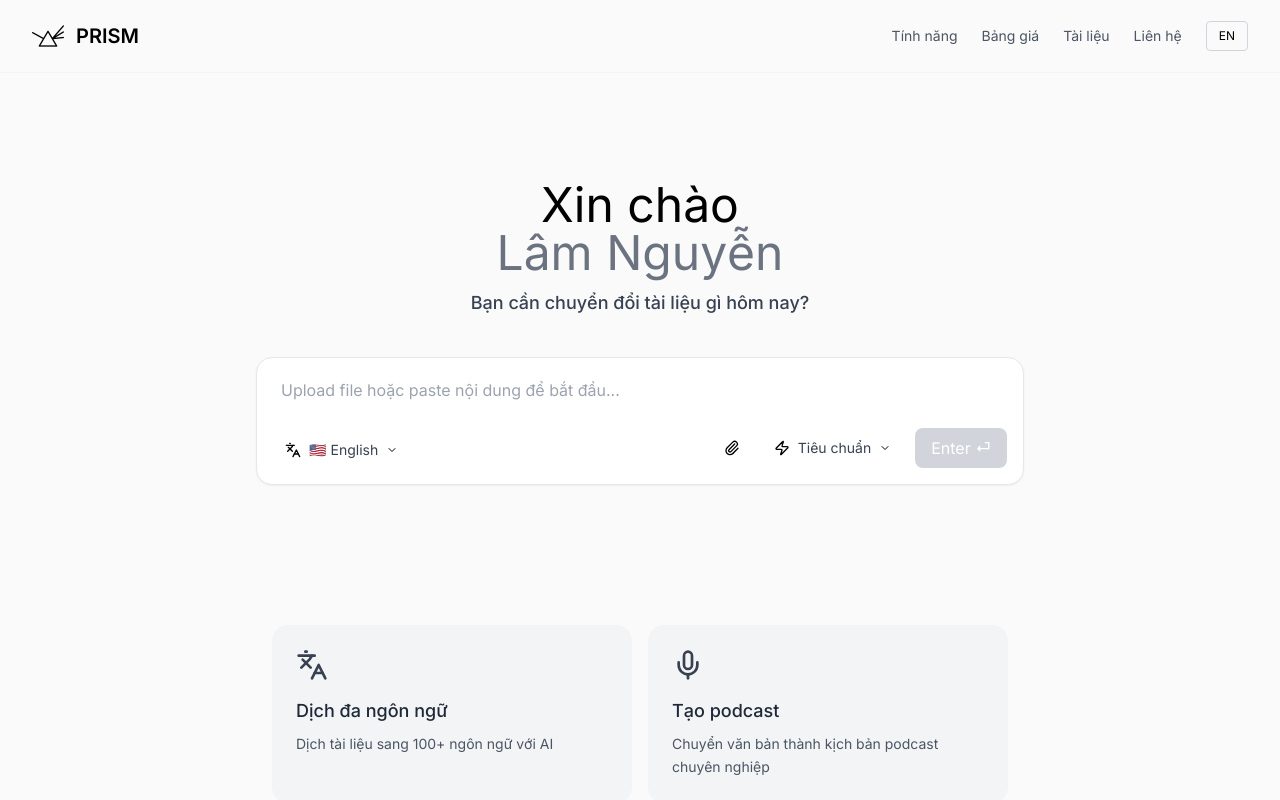
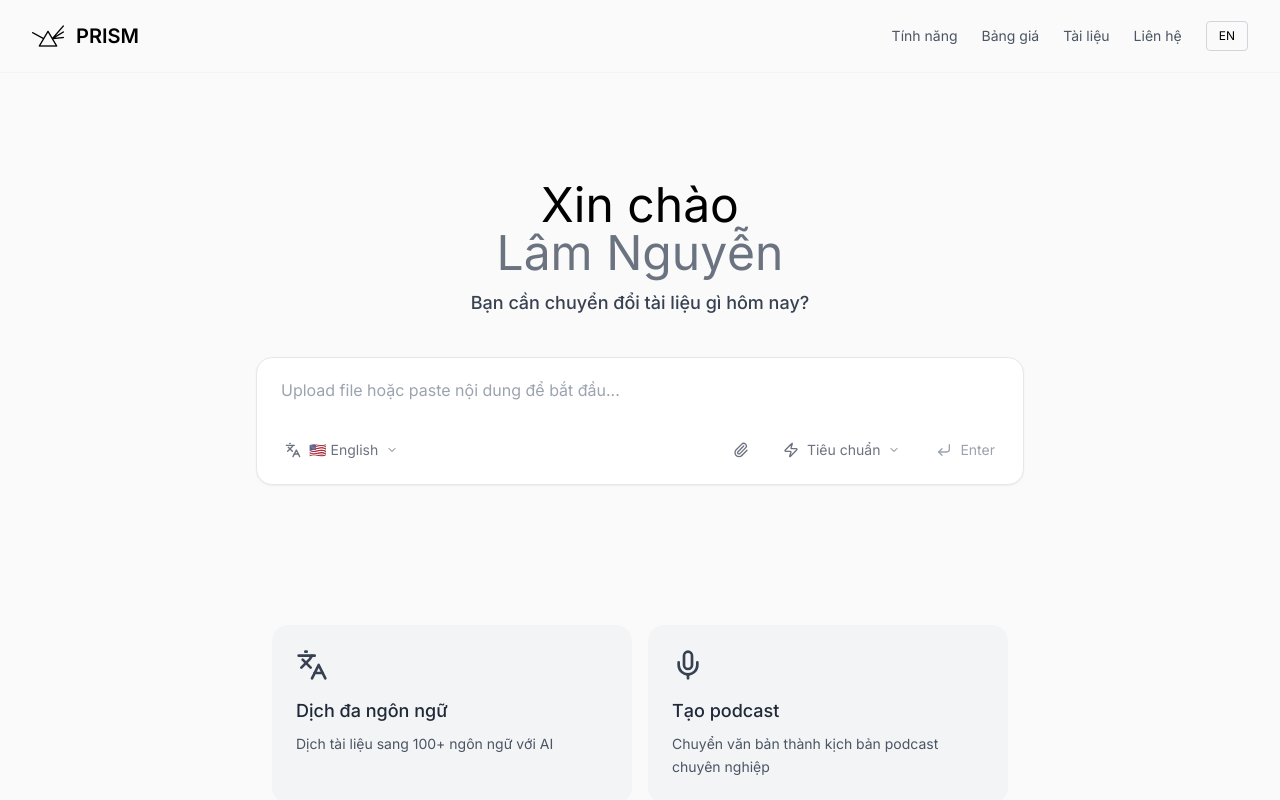
Before and after one commit to nclamvn/prism-landing, a Next.js app: page / in a window 1280 px wide. Shown: the top 800 px of the page. Built offline with nearby package versions, Linux system fonts and the light colour scheme.

Commit message:
Perfect UI consistency - unified gray tone for all controls

```diff
--- a/components/sections/Hero.tsx
+++ b/components/sections/Hero.tsx
@@ -1,6 +1,6 @@
 "use client";
 
-import { Paperclip, Zap, Sparkles, ChevronDown, Loader2, Languages } from 'lucide-react';
+import { Paperclip, Zap, Sparkles, ChevronDown, Loader2, Languages, CornerDownLeft } from 'lucide-react';
 import { useState } from 'react';
 import { translateText } from '@/lib/api';
 
@@ -107,7 +107,7 @@ export default function Hero({ isEnglish }: { isEnglish: boolean }) {
             onChange={(e) => setInputText(e.target.value)}
             onKeyPress={handleKeyPress}
             placeholder={t.placeholder}
-            className="w-full px-6 py-5 pr-80 text-base bg-transparent resize-none
+            className="w-full px-6 py-5 pr-64 text-base bg-transparent resize-none
                      focus:outline-none min-h-[120px] rounded-2xl"
             rows={3}
             disabled={isTranslating}
@@ -118,16 +118,16 @@ export default function Hero({ isEnglish }: { isEnglish: boolean }) {
             <div className="relative">
               <button
                 onClick={() => setShowLanguageDropdown(!showLanguageDropdown)}
-                className="flex items-center space-x-2 px-3 py-2 text-sm text-gray-700
+                className="flex items-center space-x-2 px-3 py-2 text-sm text-gray-500
                          hover:bg-gray-100 rounded-lg transition-colors"
                 disabled={isTranslating}
               >
-                <Languages className="w-4 h-4 text-black" />
+                <Languages className="w-4 h-4 text-gray-500" />
                 <span className="flex items-center space-x-1">
                   <span>{selectedLang?.flag}</span>
                   <span className="hidden sm:inline">{selectedLang?.name}</span>
                 </span>
-                <ChevronDown className="w-3 h-3 text-black" />
+                <ChevronDown className="w-3 h-3 text-gray-500" />
               </button>
 
               {showLanguageDropdown && (
@@ -158,22 +158,22 @@ export default function Hero({ isEnglish }: { isEnglish: boolean }) {
               className="p-2.5 hover:bg-gray-100 rounded-lg transition-colors"
               disabled={isTranslating}
             >
-              <Paperclip className="w-4 h-4 text-black" />
+              <Paperclip className="w-4 h-4 text-gray-500" />
             </button>
 
             <div className="relative">
               <button
                 onClick={() => setShowModelDropdown(!showModelDropdown)}
-                className="flex items-center space-x-2 px-3 py-2 text-sm text-gray-700
+                className="flex items-center space-x-2 px-3 py-2 text-sm text-gray-500
                          hover:bg-gray-100 rounded-lg transition-colors"
                 disabled={isTranslating}
               >
                 {selectedModel === 'standard' ?
-                  <Zap className="w-4 h-4 text-black" strokeWidth={2} /> :
-                  <Sparkles className="w-4 h-4 text-black" strokeWidth={2} />
+                  <Zap className="w-4 h-4 text-gray-500" strokeWidth={2} /> :
+                  <Sparkles className="w-4 h-4 text-gray-500" strokeWidth={2} />
                 }
                 <span>{selectedModel === 'standard' ? t.standard : t.advanced}</span>
-                <ChevronDown className="w-3 h-3 text-black" />
+                <ChevronDown className="w-3 h-3 text-gray-500" />
               </button>
 
               {showModelDropdown && (
@@ -186,7 +186,7 @@ export default function Hero({ isEnglish }: { isEnglish: boolean }) {
                     }}
                     className="w-full px-4 py-2 text-sm text-left hover:bg-gray-100 flex items-center space-x-2"
                   >
-                    <Zap className="w-4 h-4 text-black" strokeWidth={2} />
+                    <Zap className="w-4 h-4 text-gray-500" strokeWidth={2} />
                     <span>{t.standard}</span>
                   </button>
                   <button
@@ -196,7 +196,7 @@ export default function Hero({ isEnglish }: { isEnglish: boolean }) {
                     }}
                     className="w-full px-4 py-2 text-sm text-left hover:bg-gray-100 flex items-center space-x-2"
                   >
-                    <Sparkles className="w-4 h-4 text-black" strokeWidth={2} />
+                    <Sparkles className="w-4 h-4 text-gray-500" strokeWidth={2} />
                     <span>{t.advanced}</span>
                   </button>
                 </div>
@@ -206,9 +206,9 @@ export default function Hero({ isEnglish }: { isEnglish: boolean }) {
             <button
               onClick={handleTranslate}
               disabled={isTranslating || !inputText.trim()}
-              className="px-4 py-2 bg-black text-white rounded-lg hover:bg-gray-800
-                       transition-colors disabled:bg-gray-300 disabled:cursor-not-allowed
-                       flex items-center space-x-2"
+              className="flex items-center space-x-2 px-3 py-2 text-sm text-gray-500
+                       hover:bg-gray-100 rounded-lg transition-colors
+                       disabled:text-gray-400 disabled:cursor-not-allowed disabled:hover:bg-transparent"
             >
               {isTranslating ? (
                 <>
@@ -216,7 +216,10 @@ export default function Hero({ isEnglish }: { isEnglish: boolean }) {
                   <span>{t.translating}</span>
                 </>
               ) : (
-                <span>Enter ⏎</span>
+                <>
+                  <CornerDownLeft className="w-4 h-4" />
+                  <span>Enter</span>
+                </>
               )}
             </button>
           </div>
```
